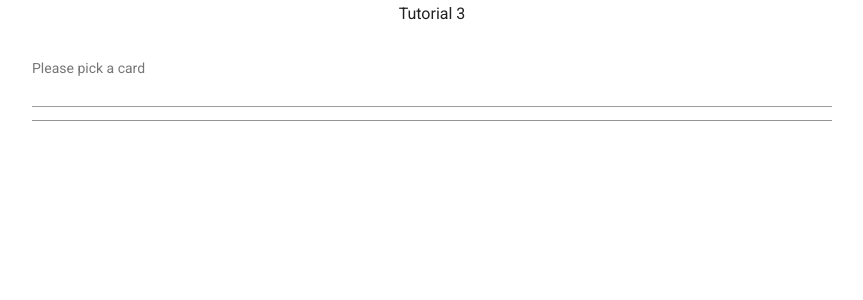
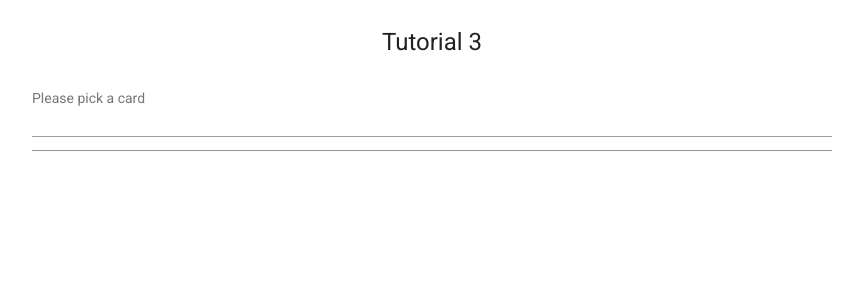
Before and after one commit to sunil-sunny/Node-Mongoose-tutorial, an Angular app: page / in a window 1280 px wide. Shown: the top 300 px of the page, without its empty margins (208-1071 px from the left). Built offline with nearby package versions, Linux system fonts and the light colour scheme.

Commit message:
Minor Changes

```diff
--- a/src/app/app.component.html
+++ b/src/app/app.component.html
@@ -1,4 +1,4 @@
-<div>
-    <h3 style="text-align: center">Tutorial 3</h3>
+<div style="margin-top: 2%;">
+    <h1 style="text-align: center">Tutorial 3</h1>
     <app-cards></app-cards>
 </div>
--- a/src/index.html
+++ b/src/index.html
@@ -2,7 +2,7 @@
 <html lang="en">
 <head>
   <meta charset="utf-8">
-  <title>HealthLogger</title>
+  <title>Title - HealthLogger</title>
   <base href="/">
   <meta name="viewport" content="width=device-width, initial-scale=1">
   <link rel="icon" type="image/x-icon" href="favicon.ico">
```
